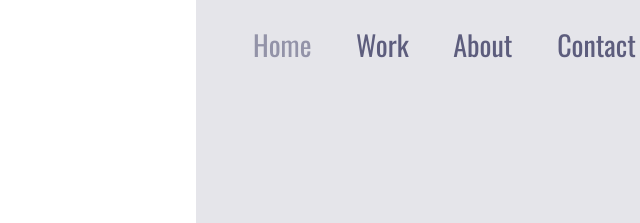
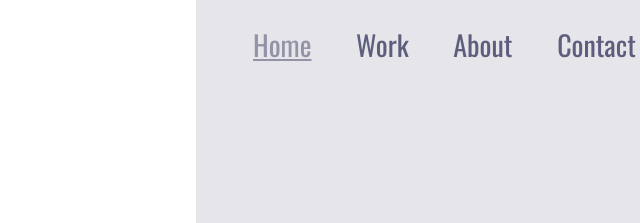
Before and after one commit to Leo22341/estudo-de--responsividade, a plain HTML site: page index.htm in a window 1280 px wide. In both pictures the pointer is over the link "Home". Shown: the top 223 px of the page, 572-1212 px from the left. Drawn offline with nearby package versions, Linux system fonts and the light colour scheme.

Commit message:
Adicionei text-decoration underline nos links da header

```diff
--- a/style.css
+++ b/style.css
@@ -79,6 +79,7 @@ a{
 
 a:hover {
     opacity: .6;
+    text-decoration: underline;
 }
 
 a:active {
```
